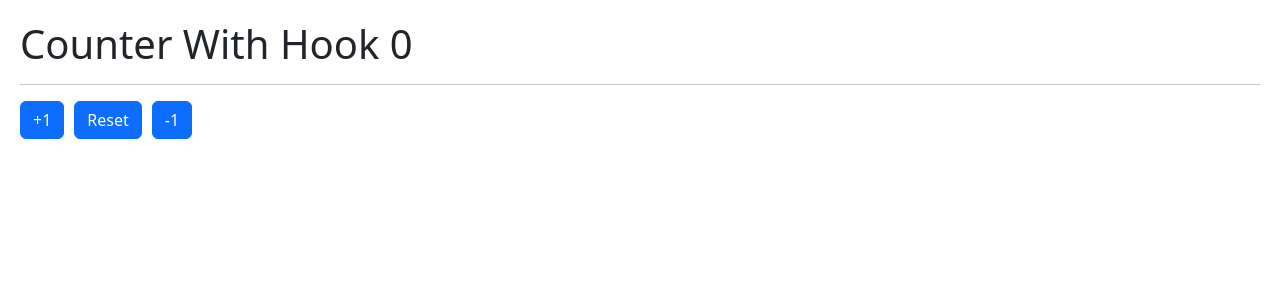
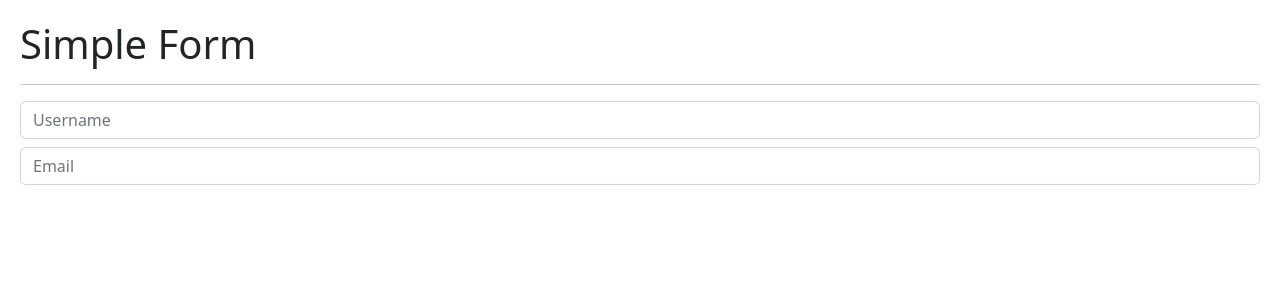
Before and after one commit to daviddiazh/Hooks-App-reactjs, a React (Vite) app: page / in a window 1280 px wide. Shown: the top 300 px of the page. Built offline with nearby package versions, Linux system fonts and the light colour scheme.

Commit message:
useEffect

```diff
--- /dev/null
+++ b/src/02-useEffect/SimpleForm.jsx
@@ -0,0 +1,58 @@
+import React, { useEffect, useState } from 'react'
+
+export const SimpleForm = () => {
+
+    const [formState, setFormState] = useState({
+        username: '',
+        email: ''
+    });
+
+    const { username, email } = formState;
+
+    const onInputChange = ({ target }) => {
+        const { name, value } = target
+
+        setFormState({
+            ...formState,
+            [ name ]: value
+        });
+    }
+
+    useEffect(() => {
+        console.log('useEffect called!');
+    }, []); // Como acá no hay dependencias por cualquier acción realizada, se redibuja el componente con este useEffect
+
+    useEffect(() => {
+        console.log('formState called!');
+    }, [ formState ]); // Como acá tenemos por dependencia el formState, solo se redibuja el componente cuando hayan cambios en el formState
+
+    useEffect(() => {
+        console.log('email called!');
+    }, [ email ]); // Como acá tenemos por dependencia el email, solo se redibuja el componente cuando hayan cambios en el email y por ende en el formState
+
+
+    return (
+        <>
+            <h1>Simple Form</h1>
+            <hr />
+
+            <input
+                type='text'
+                className='form-control'
+                placeholder='Username'
+                name='username'
+                value={username}
+                onChange={ onInputChange }
+            />
+
+            <input
+                type='email'
+                className='form-control mt-2'
+                placeholder='Email'
+                name='email'
+                value={email}
+                onChange={ onInputChange }
+            />
+        </>
+    )
+}
--- a/src/main.jsx
+++ b/src/main.jsx
@@ -1,11 +1,12 @@
 import React from 'react'
 import ReactDOM from 'react-dom/client'
-import { CounterWithCustomHook } from './01-useState/CounterWithCustomHook'
-import { HooksApp } from './HooksApp'
+// import { HooksApp } from './HooksApp'
+// import { CounterWithCustomHook } from './01-useState/CounterWithCustomHook'
+import { SimpleForm } from './02-useEffect/SimpleForm'
 import './index.css'
 
 ReactDOM.createRoot(document.getElementById('root')).render(
   <React.StrictMode>
-    <CounterWithCustomHook />
+    <SimpleForm />
   </React.StrictMode>
 )
```
